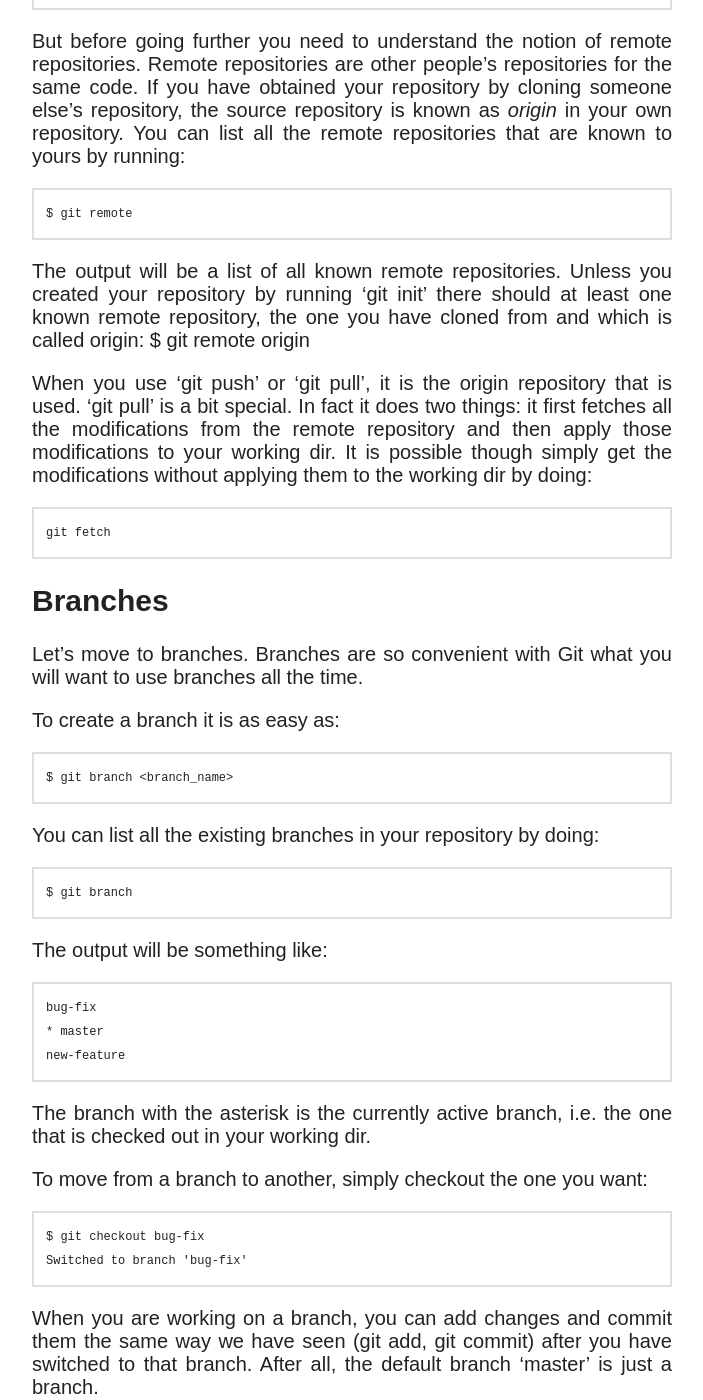
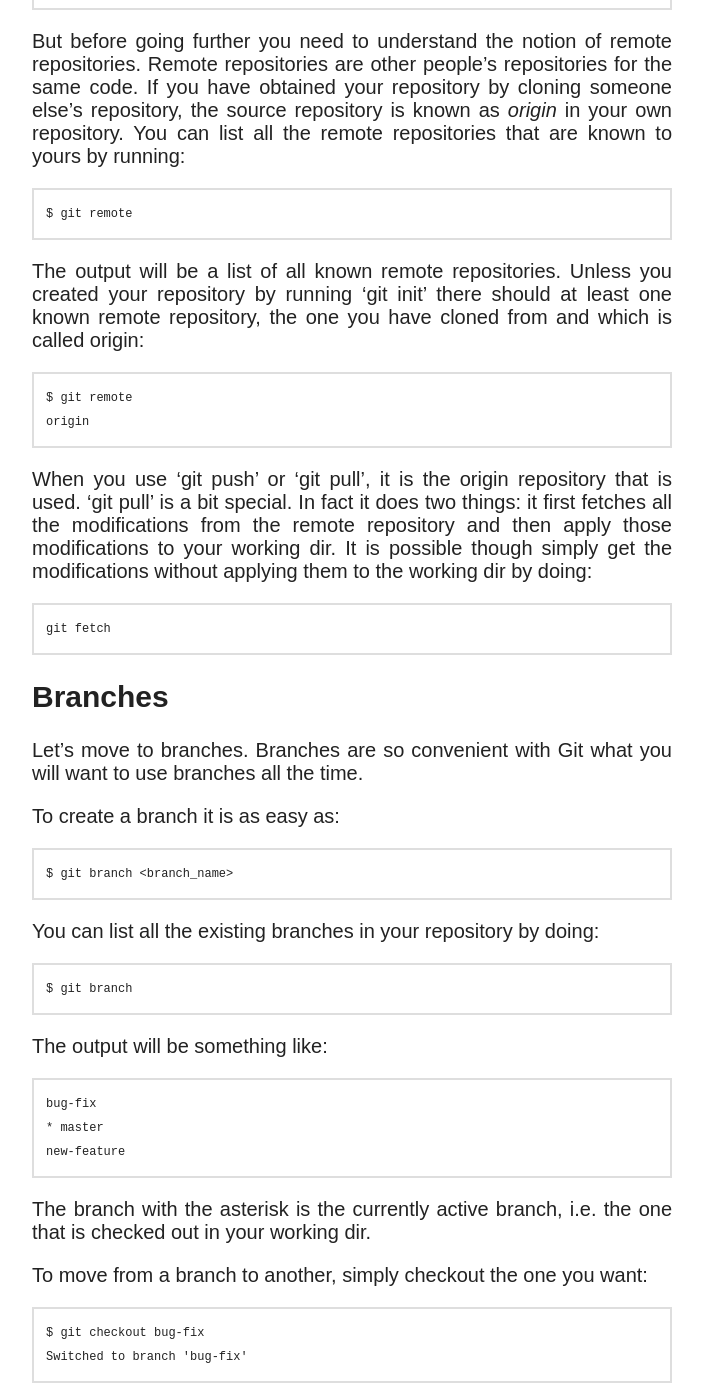
Before and after one commit to TeenyCloud/TeenyCloud.github.io, a Jekyll site: the page built from _posts/2014-10-19-git-flow.md, in a window 1280 px wide and 1400 px high, scrolled down 2704 px. Shown: the whole window, without its empty margins (318-1021 px from the left). Built offline with Jekyll 4.4.1, drawn with Linux system fonts in a browser that asks for light colours; nearby versions of some CDN libraries; comment, search, counter and statistics services are not loaded; part of the change alters nothing that is shown; some of the changed text lies outside the part shown.

```diff
--- a/_posts/2014-10-19-git-flow.md
+++ b/_posts/2014-10-19-git-flow.md
@@ -44,7 +44,7 @@ After you have committed something, you can look at the list of revisions and se
 
 If you want to have a more visual representation, you can also use:
 
-    $ git glog
+    $ git log --graph
 
 'git log' has a number of options which are very interesting, so I suggest you take some time looking at them. In particular the '-p' option.
 
@@ -75,6 +75,7 @@ You can list all the remote repositories that are known to yours by running:
     $ git remote
 
 The output will be a list of all known remote repositories. Unless you created your repository by running 'git init' there should at least one known remote repository, the one you have cloned from and which is called origin:
+
     $ git remote
     origin
 
@@ -118,6 +119,7 @@ It is possible to rename a local branch:
 or simply:
 
     $ git branch -m <new name>
+
 to rename the current branch we are on.
 
 It is possible also to delete a branch once we are done with it:
@@ -143,6 +145,7 @@ It is also possible to add a remote repository to the list of known ones using:
     $ git remote add <local name for the remote repo> <remote repo to add>
 
 Ex:
+
     $ git remote add upstream git://github.com/someone/repo.git
 
 To remove a remote repository from the list of known repositories, it is pretty straightforward:
```
